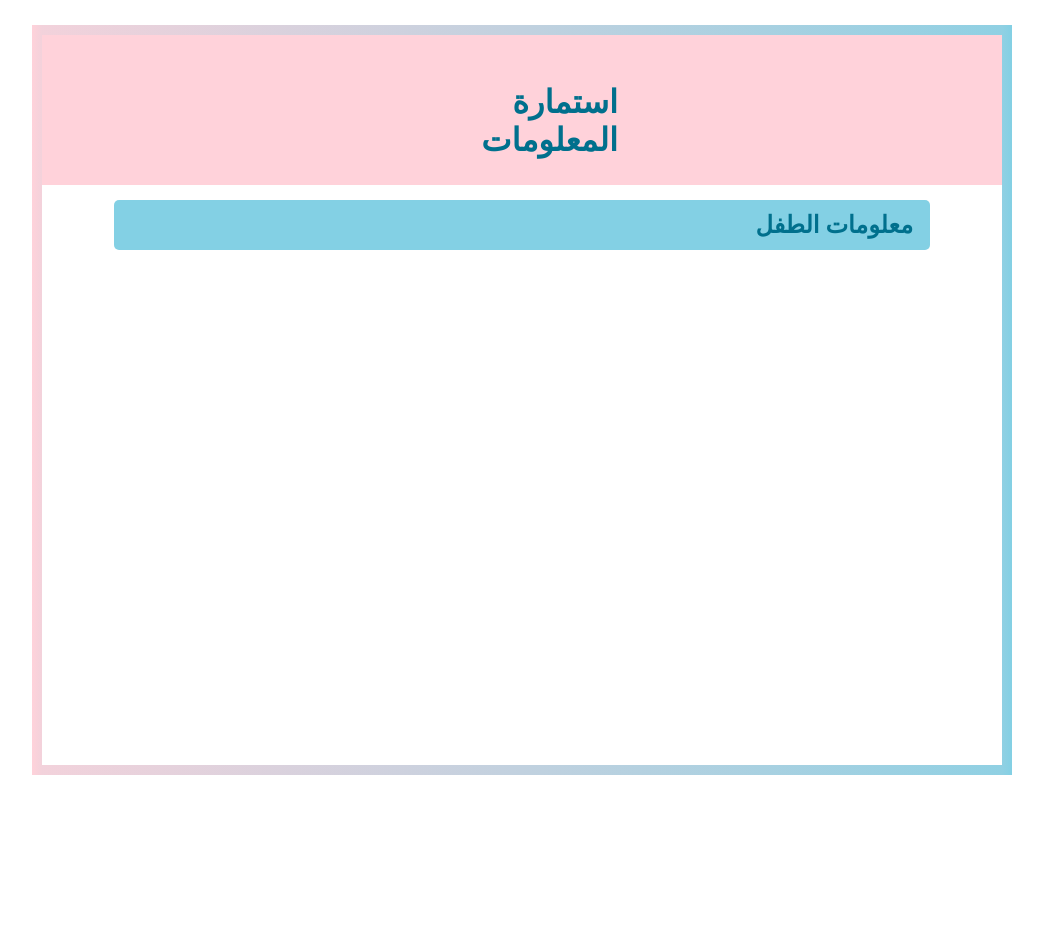
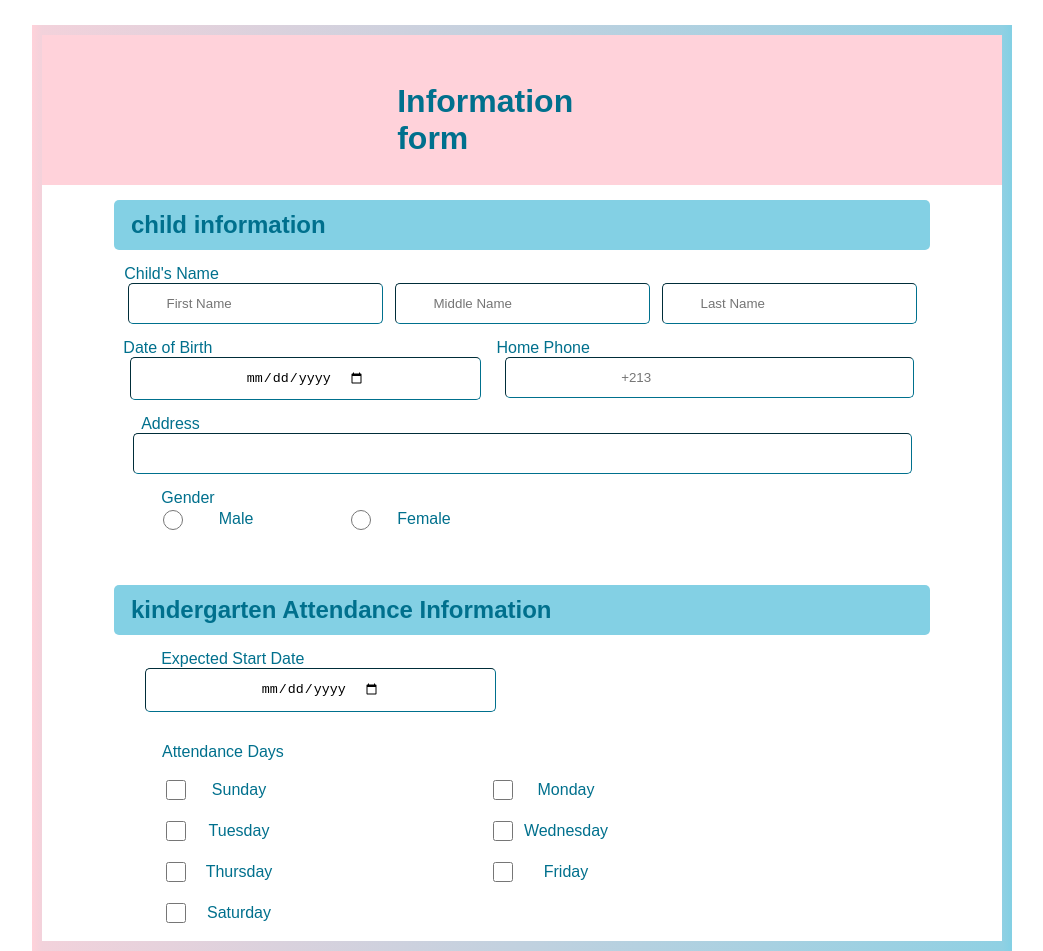
Before and after one commit to jeo17/Rawdhati, a React (Create React App) app: page /kindergarten_sign in a window 1280 px wide. Shown: the whole page, without its empty margins (128-1171 px from the left). Before the commit the page ends 800 px from the top, so only its background shows below. Built offline with nearby package versions, Linux system fonts and the light colour scheme.

Commit message:
child info

```diff
--- a/public/index.html
+++ b/public/index.html
@@ -12,7 +12,7 @@
 
     <link rel="stylesheet" href="https://fonts.googleapis.com/css2?family=Material+Symbols+Outlined:opsz,wght,FILL,GRAD@48,300,0,0" />
 	   <link rel='stylesheet' href='https://cdnjs.cloudflare.com/ajax/libs/font-awesome/5.14.0/css/all.min.css'>
-     <link href='https://css.gg/chevron-down-r.css' rel='stylesheet'>
+     <link href='https://unpkg.com/css.gg@2.0.0/icons/css/chevron-down-r.css' rel='stylesheet'>
     <title>React App</title>
   </head>
   <body>
--- a/src/App.css
+++ b/src/App.css
@@ -82,9 +82,7 @@ dark mode style
 .darkmode h1{
     color: #45CCFF;
 }
-.darkmode span{
-    color: antiquewhite;
-}
+
 
 
 /****************
--- a/src/comp/topcloud.css
+++ b/src/comp/topcloud.css
@@ -44,9 +44,7 @@
 
 
 
-
-
-input[type="checkbox"] {
+.topcloud input[type="checkbox"] {
   display: none;
 }
 
@@ -59,7 +57,7 @@ input[type="checkbox"] {
   padding: 6px;
 }
 
-label {
+.topcloud label {
   width: 30px;
   height: 30px;
   display: flex;
--- a/src/signin&up/sign_kin.css
+++ b/src/signin&up/sign_kin.css
@@ -1,6 +1,5 @@
 .information{
 margin: 25px 12.5% 25px 12.5%;
-height: 100%;
 width: 75%;
 border-radius: 7px;
 border: 10px solid;
@@ -10,6 +9,7 @@ display: flex;
 flex-direction: column;
 align-items: center;
 gap: 15px;
+font-family:'Montserrat', sans-serif;
 
 
 }
@@ -20,8 +20,16 @@ gap: 15px;
     height: 150px;
 }
 .information header h1{
-    margin: 5% 40%;
+    margin: 5% 37%;
     color:#00708D;
+}
+.information form{
+    width: 100%;
+    display: flex;
+    flex-direction: column;
+    align-items: center;
+    gap: 15px;
+
 }
 
 .info {
@@ -35,8 +43,127 @@ gap: 15px;
     align-items: center;
 }
 .info h2{
+    margin-left: 17px;
+}
+.info i{
     margin-right: 17px;
 }
-.info i{
-    margin-left: 17px;
+
+.nth1-1{
+    display: flex;
+    flex-wrap: wrap;
+
 }
+.nth1-1 input{
+    padding: 12px 38px;
+    margin: 0 6px;
+    border-radius: 5px;
+    border-width: 1px;
+    border-color: #00708D;
+
+}
+
+.information label{
+    width: 100px;
+    color: #00708D;
+    background-color: transparent;
+
+
+  display: flex;
+  align-items: center;
+  justify-content: center;
+
+}
+
+.nth1-1 label{
+    font-size: 13px;
+    margin-top: 5px;
+}
+
+.nth2{
+    display: flex;
+    flex-wrap: wrap;
+
+}
+.nth2 input{
+    padding: 12px 115px;
+    margin: 0 12px;
+    border-radius: 5px;
+    border-width: 1px;
+    border-color: #00708D;
+
+}
+
+.nth3{
+    display: flex;
+    flex-direction: column;
+}
+.nth3 input{
+    padding: 12px 300px;
+    margin: 0 12px;
+    border-radius: 5px;
+    border-width: 1px;
+    border-color: #00708D;
+
+}
+
+.nth4{
+    display: flex;
+    flex-direction: column;
+    width: 80%;
+}
+
+.nth4-1{
+    display: flex;
+    padding-left: 20px;
+    padding-bottom: 40px;
+}
+.nth4-1 input{
+   width: 20px;
+   height: 20px;
+}
+.nth4-1 label{
+    padding-right: 60px;
+
+}
+
+.nth5{
+    display: flex;
+    flex-direction: column;
+    margin-right:42% ;
+}
+.nth5 input{
+    padding: 12px 115px;
+    margin: 0 12px;
+    border-radius: 5px;
+    border-width: 1px;
+    border-color: #00708D;
+}
+.nth5 label{
+    width: 200px;
+}
+
+
+.nth6{
+   width: 75%;
+
+}
+.nth6 p{
+    color: #00708D;
+}
+.nth6-1{
+    display: flex;
+    flex-wrap: wrap;
+}
+.nth6-2{
+    display: flex;
+    padding-bottom: 15px;
+}
+.nth6-1 label{
+    padding-right: 200px;
+}
+.nth6-2 input{
+    width: 20px;
+    height: 20px;
+
+}
--- a/src/signin&up/sign_kin.js
+++ b/src/signin&up/sign_kin.js
@@ -6,12 +6,112 @@ const SignKin = () => {
         <>
             <div className="information">
                 <header>
-                  <h1 lang='ar' dir='rtl'> استمارة المعلومات</h1>
+                  <h1> Information form</h1>
                 </header>
-                <div className='info'>
-                    <i class="gg-chevron-down-r"></i>
-                    <h2 lang='ar' dir='rtl'>  معلومات الطفل</h2>
+                <form>
+
+       <div className='info'>
+         <h2>  child information </h2>
+         <i class="gg-chevron-down-r"></i>
+       </div>
+                <div className='nth1'>
+
+                  <label>Child's Name</label>
+                  <div className="nth1-1">
+                       <div>
+                           <input type="text" placeholder='First Name'/>
+                       </div>
+                       <div>
+                          <input type="text" placeholder='Middle Name'/>
+                       </div>
+                       <div>
+                          <input type="text" placeholder='Last Name'/>
+                        </div>
+                  </div>
+
+                </div >
+
+            <div className='nth2'>
+
+               <div>
+                  <label>Date of Birth</label>
+                  <input type="date"/>
                 </div>
+
+                <div>
+                  <label>Home Phone </label>
+                  <input type="tel" placeholder='+213'/>
+                </div>
+            </div>
+
+
+            <div className='nth3'>
+            <label>Address</label>
+            <input type="text"/>
+            </div>
+
+
+            <div className='nth4'>
+              <label>Gender</label>
+               <div className='nth4-1'>
+                <input type="radio" />
+                <label>Male</label>
+                <input type="radio" />
+                <label>Female</label>
+               </div>
+            </div>
+
+
+        <div className='info'>
+                <h2>  kindergarten Attendance Information </h2>
+                <i class="gg-chevron-down-r"></i>
+         </div>
+
+                <div className='nth5'>
+                  <label>Expected Start Date</label>
+                  <input type="date"/>
+                </div>
+
+
+                <div className='nth6'>
+                  <p>Attendance Days</p>
+                  <div className='nth6-1'>
+                   <div className="nth6-2">
+                   <input type="checkbox"/>
+                   <label>Sunday</label>
+                   </div>
+                   <div className="nth6-2">
+                   <input type="checkbox"/>
+                   <label>Monday</label>
+                   </div>
+                   <div className="nth6-2">
+                   <input type="checkbox"/>
+                   <label>Tuesday</label>
+                   </div>
+                   <div className="nth6-2">
+                   <input type="checkbox"/>
+                   <label>Wednesday</label>
+                   </div>
+                   <div className="nth6-2">
+                   <input type="checkbox"/>
+                   <label>Thursday</label>
+                   </div>
+                   <div className="nth6-2">
+                   <input type="checkbox"/>
+                   <label>Friday</label>
+                   </div>
+                   <div className="nth6-2">
+                   <input type="checkbox"/>
+                   <label>Saturday</label>
+                   </div>
+                  </div>
+
+                </div>
+
+
+
+                </form>
+
 
 
              </div>
--- a/src/signin&up/sign_pr.js
+++ b/src/signin&up/sign_pr.js
@@ -26,7 +26,7 @@ const SignPr = () => {
           <i className="fab fa-linkedin-in" />
         </a>
       </div>
-      <span>or use your account</span>
+      <p>or use your account</p>
       <input type="email" placeholder="Email" />
       <input type="password" placeholder="Password" />
       <a href="#">Forgot your password?</a>
```
